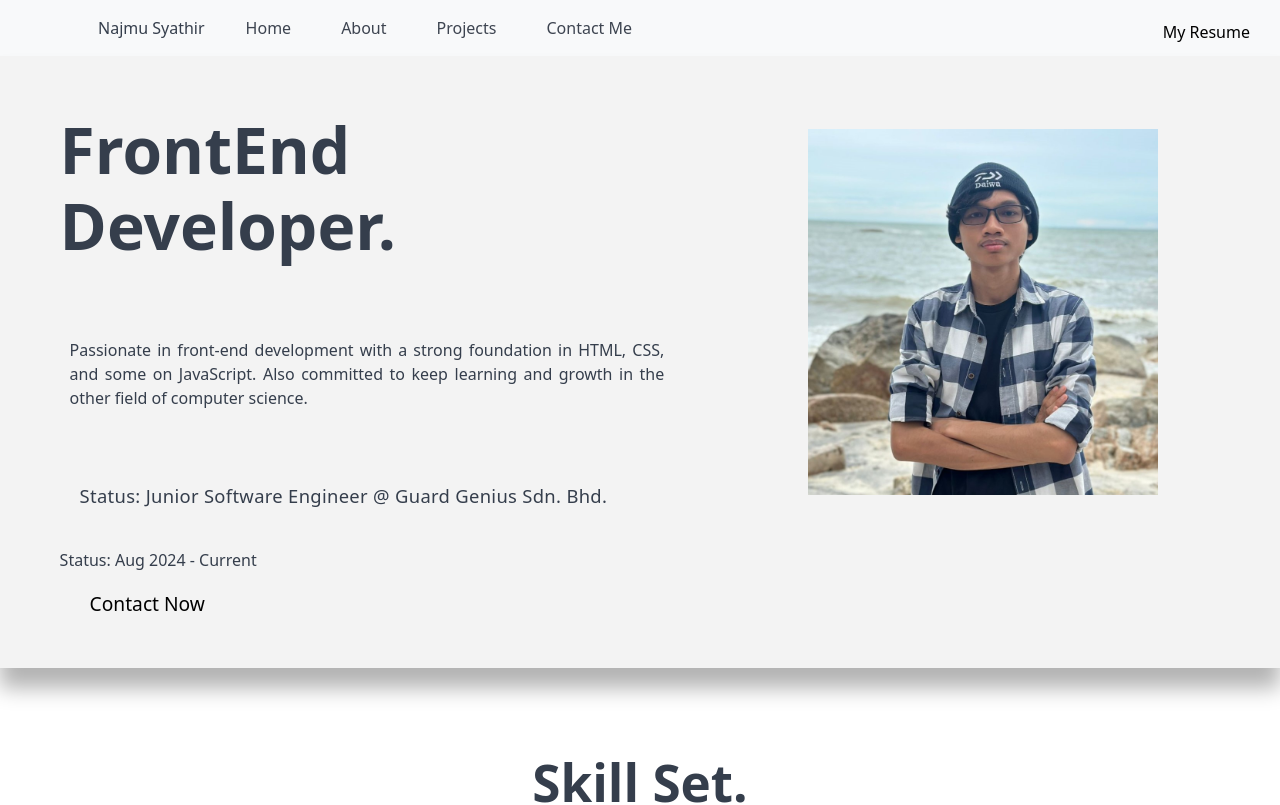
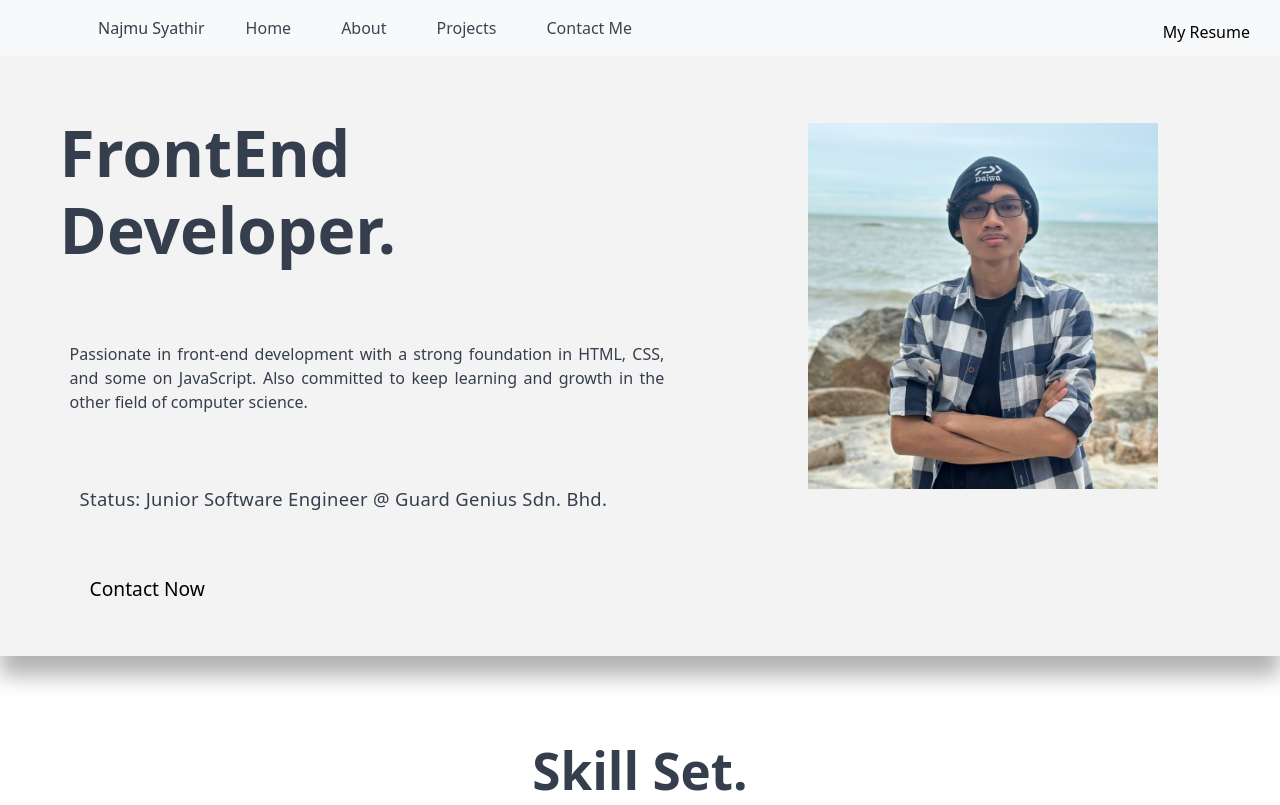
Before and after one commit to najmusyathir/portfolio, a React (Vite) app: page /portfolio/home in a window 1280 px wide. Shown: the top 805 px of the page. Built offline with nearby package versions, Linux system fonts and the light colour scheme.

Commit message:
Modify: Fix status

```diff
--- a/src/views/Home.tsx
+++ b/src/views/Home.tsx
@@ -12,7 +12,7 @@ export default function Home(){
 
                 <p id="part1_c1_1">Passionate in front-end development with a strong foundation in HTML, CSS, and some on JavaScript. Also committed to keep learning and growth in the other field of computer science.</p>
                 <h4>Status: <strong className="status"></strong> Junior Software Engineer @ Guard Genius Sdn. Bhd.</h4>
-                <h5>Status: Aug 2024 - Current</h5>
+
                 <div className="w-full flex justify-center mb-3">
                 <button id="contactNow"  className="text-3xl sm:text-2xl text-slate-800 bg-slate-200 "><a href="https://wa.link/k7r72h">Contact Now</a></button>
                 </div>
```
